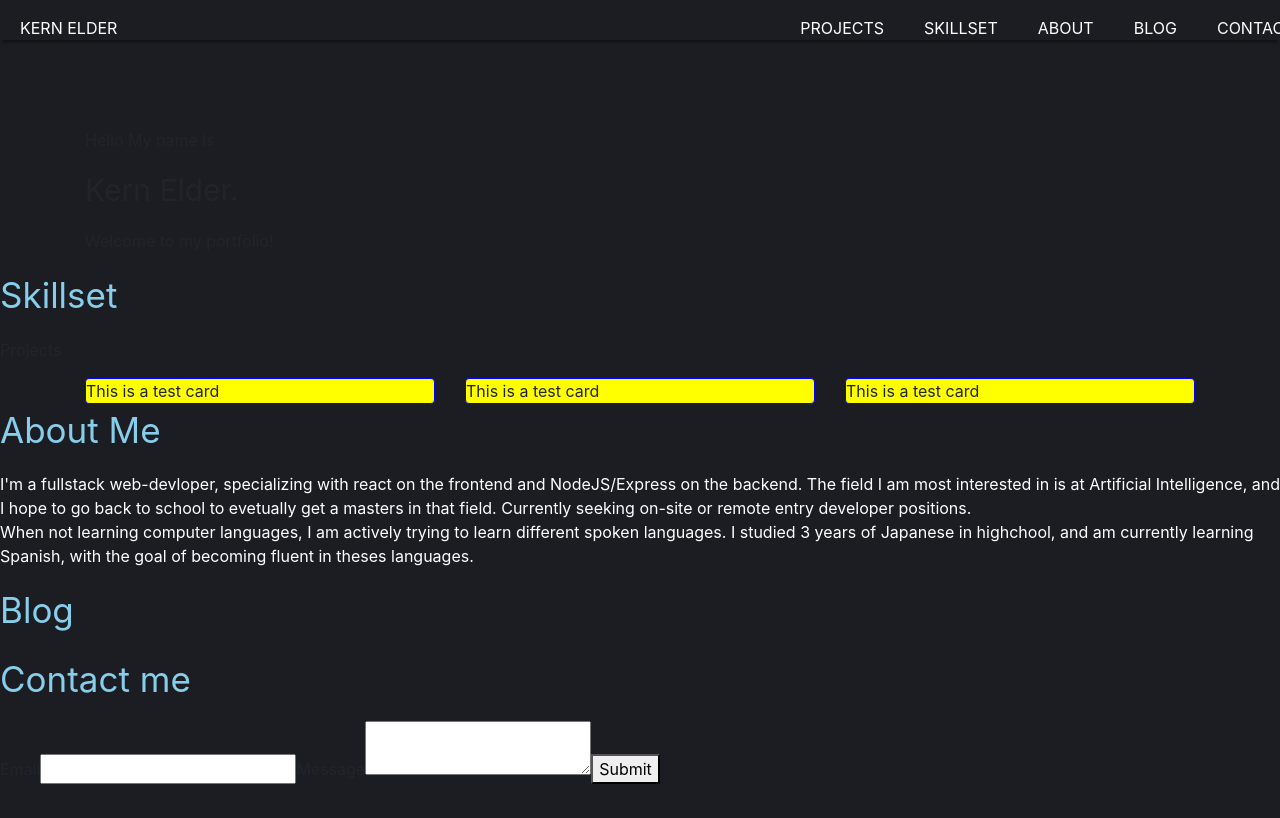
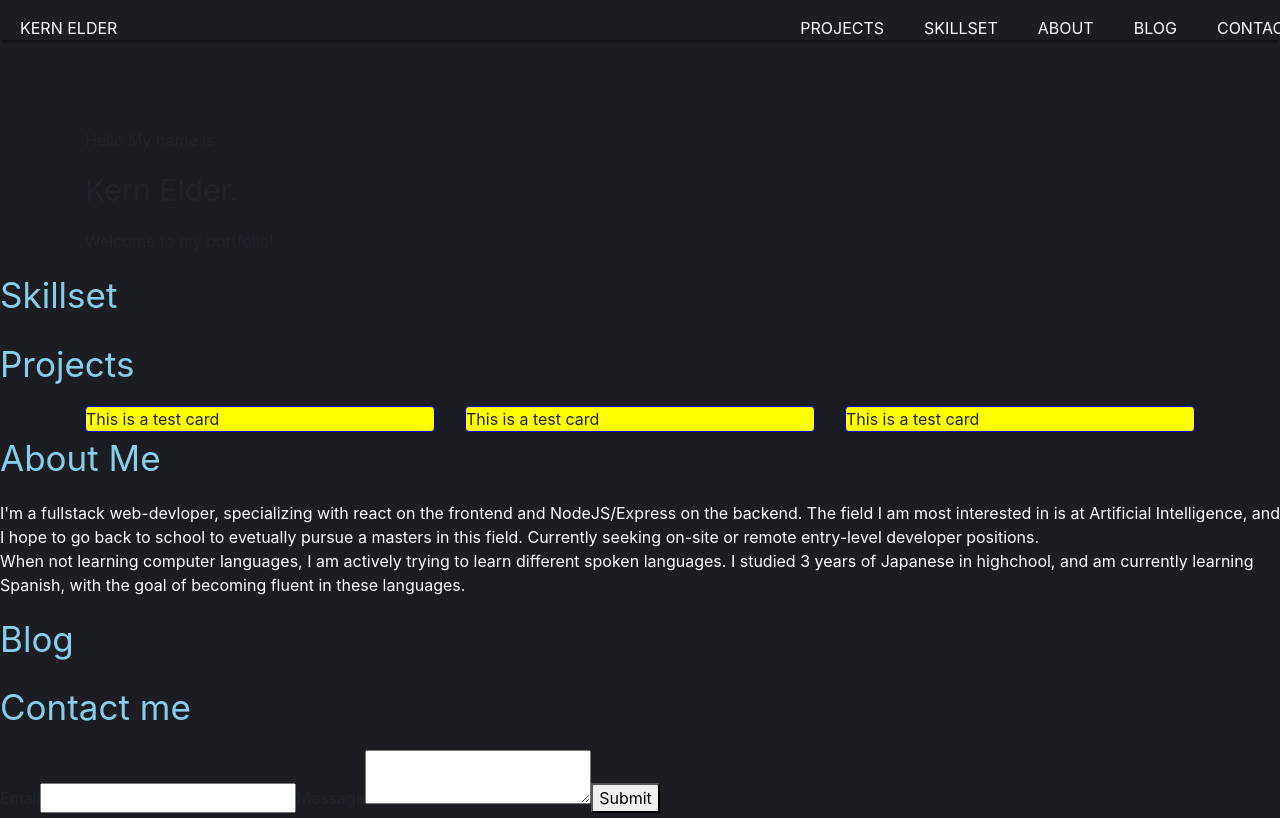
Before and after one commit to Kelel1/portfolioSite, a Next.js app: page / in a window 1280 px wide. Built offline with nearby package versions, Linux system fonts and the light colour scheme.

Commit message:
refractor code

```diff
--- a/components/About.js
+++ b/components/About.js
@@ -7,12 +7,12 @@ const About = () => (
 
         I'm a fullstack web-devloper, specializing with react on the frontend and NodeJS/Express on the backend.
         The field I am most interested in is at Artificial Intelligence,
-        and I hope to go back to school to evetually get a masters in that
-        field.  Currently seeking on-site or remote entry developer positions.
+        and I hope to go back to school to evetually pursue a masters in this field.
+        Currently seeking on-site or remote entry-level developer positions.
         <br/>
         When not learning computer languages, I am actively trying to learn different
         spoken languages.  I studied 3 years of Japanese in highchool, and am currently
-        learning Spanish, with the goal of becoming fluent in theses languages.
+        learning Spanish, with the goal of becoming fluent in these languages.
       </p>
       <style jsx>{`
         .about {
--- a/components/Projects.js
+++ b/components/Projects.js
@@ -1,8 +1,7 @@
 import Button   from 'react-bootstrap/Button';
-import Container from 'react-bootstrap/Container';
-import Col from 'react-bootstrap/Col';
-import Row from 'react-bootstrap/Row';
+import { Container, Row, Col, Image } from 'react-bootstrap/';
 import Card from './Card';
+// import res from '../public/res.png';
 const cardStyle = {
   width: '15rem',
   color: '#121212',
@@ -18,15 +17,22 @@ const Projects = () => (
 
     <Container>
       <Row>
-        <Col className="one"><Card/></Col>
-        <Col className="two"><Card/></Col>
-        <Col className="three"><Card/></Col>
+        <Col md={4}><Card/></Col>
+        <Col md={4}><Card/></Col>
+        <Col md={4}><Card/></Col>
       </Row>
     </Container>
     <style jsx>{`
       .one {
         color: yellow;
         background: blue;
+      }
+      .projects {
+        font-size: 35px;
+        font: Poppins
+        height: 30%;
+        width: 100%;
+        color: skyblue;
       }
 
 
```
